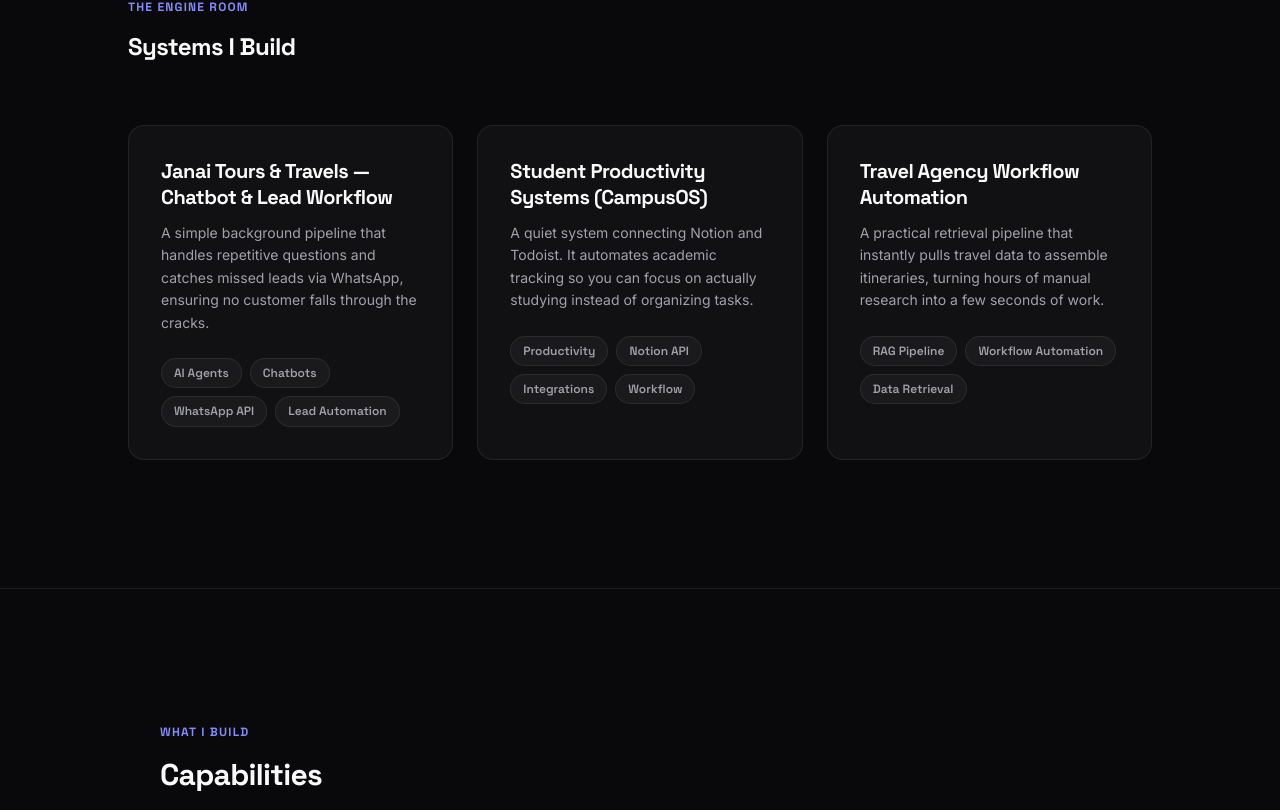
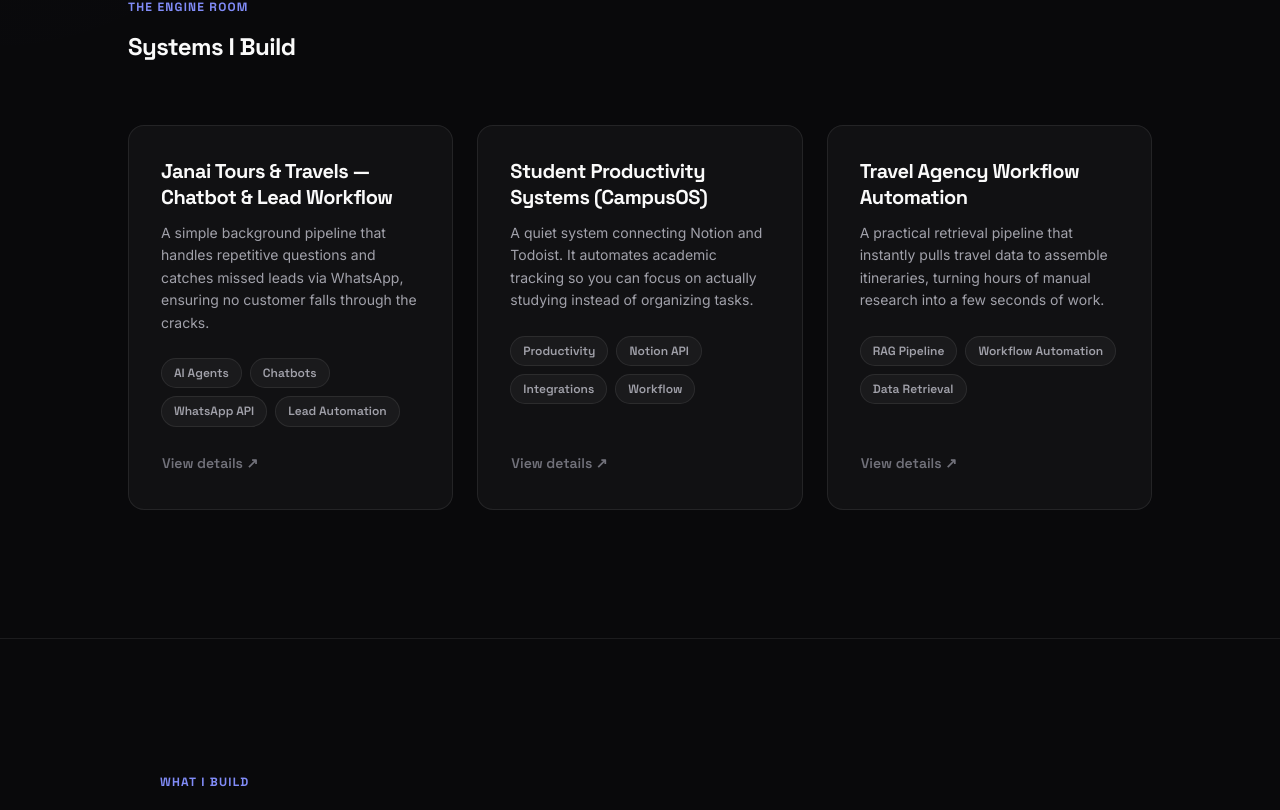
Before and after one commit to SanghpalBhakte/Personal-Porfolio-V2, a React (Vite) app: page / in a window 1280 px wide. Shown: the part 1216-2026 px from the top of the page. Built offline with nearby package versions, Linux system fonts and the light colour scheme.

Commit message:
feat: link Systems cards to Projects

```diff
--- a/src/components/Projects.tsx
+++ b/src/components/Projects.tsx
@@ -41,6 +41,7 @@ export default function Projects() {
           {filtered.map((project, idx) => (
             <li
               key={project.id}
+              id={`project-${project.id}`}
               className={`card ${styles.card}`}
               style={{ animationDelay: `${idx * 0.05}s` }}
             >
--- a/src/components/Systems.module.css
+++ b/src/components/Systems.module.css
@@ -24,7 +24,14 @@
   display: flex;
   flex-wrap: wrap;
   gap: var(--sp-2);
-  margin: 0;
+  margin: 0 0 var(--sp-6) 0;
+  padding: 0;
+}
+
+.link {
+  margin-top: auto;
+  align-self: flex-start;
+  font-size: var(--text-sm);
   padding: 0;
 }
 
--- a/src/components/Systems.tsx
+++ b/src/components/Systems.tsx
@@ -15,7 +15,7 @@ export default function Systems({ systems }: SystemsProps) {
 
       <ul className={styles.grid}>
         {systems.map((sys) => (
-          <li key={sys.id} className="card">
+          <li key={sys.id} className="card" style={{ display: 'flex', flexDirection: 'column' }}>
             <h3 className={styles.title}>{sys.title}</h3>
             <p className={styles.desc}>{sys.description}</p>
             <ul className={styles.tags} aria-label={`Tags for ${sys.title}`}>
@@ -25,6 +25,11 @@ export default function Systems({ systems }: SystemsProps) {
                 </li>
               ))}
             </ul>
+            {sys.link && (
+              <a href={sys.link} className={`btn btn-ghost ${styles.link}`}>
+                View details ↗
+              </a>
+            )}
           </li>
         ))}
       </ul>
--- a/src/data/portfolio.ts
+++ b/src/data/portfolio.ts
@@ -59,18 +59,21 @@ export const SYSTEMS = [
     title: 'Janai Tours & Travels — Chatbot & Lead Workflow',
     description: 'A simple background pipeline that handles repetitive questions and catches missed leads via WhatsApp, ensuring no customer falls through the cracks.',
     tags: ['AI Agents', 'Chatbots', 'WhatsApp API', 'Lead Automation'],
+    link: '#project-janai-tours',
   },
   {
     id: 'campus-os',
     title: 'Student Productivity Systems (CampusOS)',
     description: 'A quiet system connecting Notion and Todoist. It automates academic tracking so you can focus on actually studying instead of organizing tasks.',
     tags: ['Productivity', 'Notion API', 'Integrations', 'Workflow'],
+    link: '#project-student-os',
   },
   {
     id: 'travel-rag',
     title: 'Travel Agency Workflow Automation',
     description: 'A practical retrieval pipeline that instantly pulls travel data to assemble itineraries, turning hours of manual research into a few seconds of work.',
     tags: ['RAG Pipeline', 'Workflow Automation', 'Data Retrieval'],
+    link: '#projects',
   },
 ];
 
```
